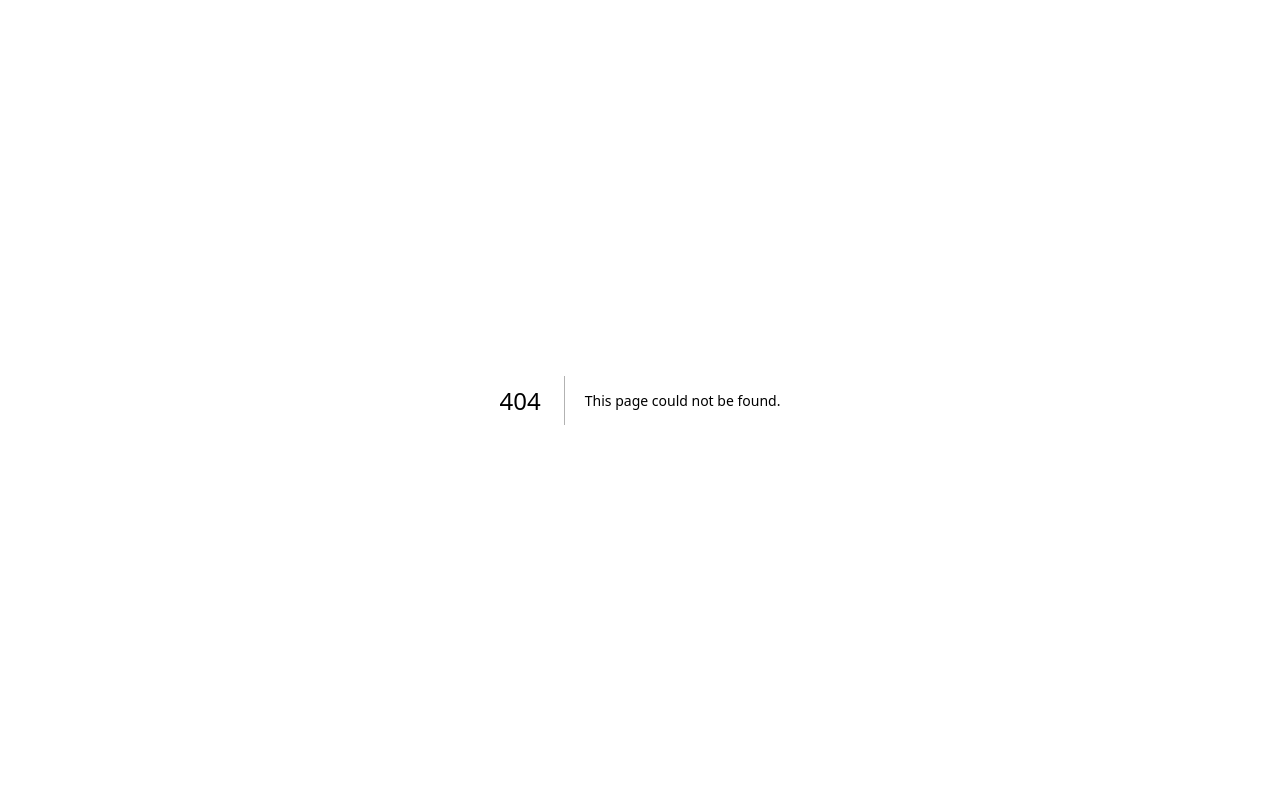
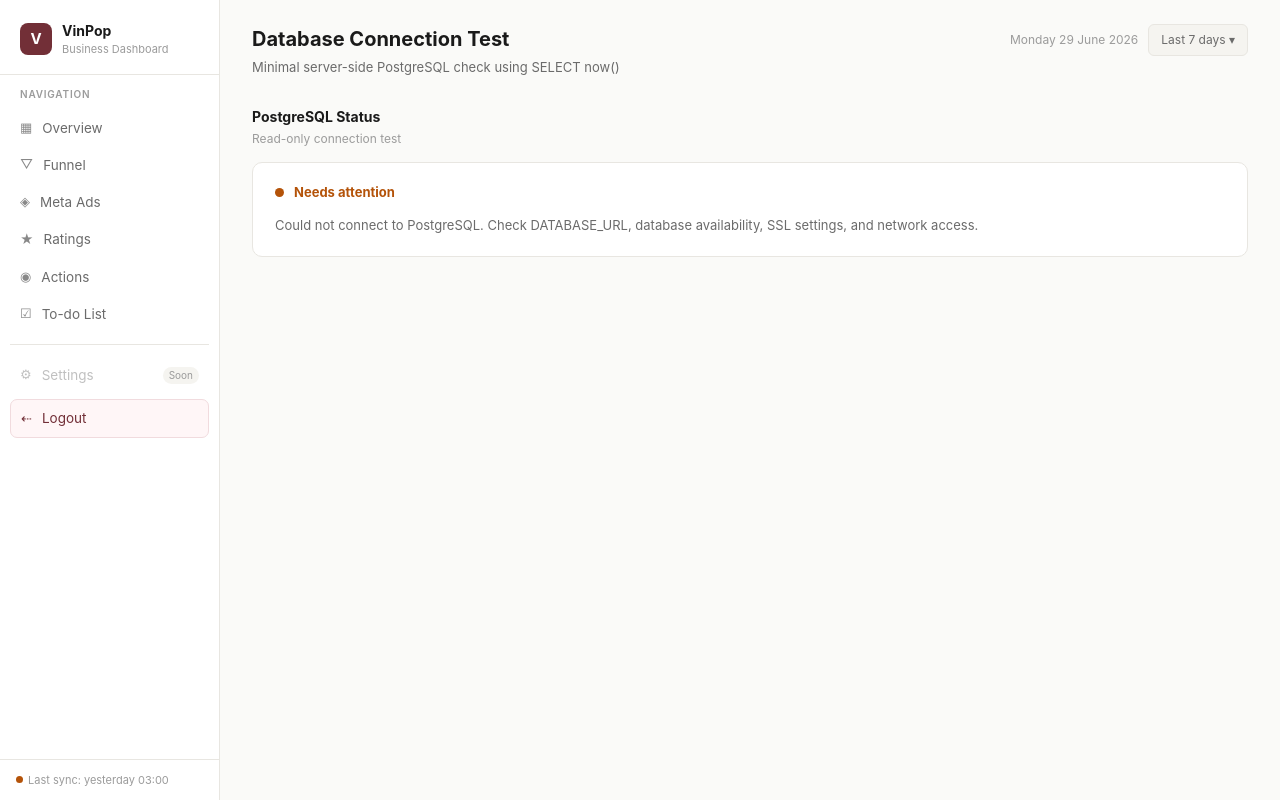
Before and after one commit to VinPOPFrance/vinpop-dashboard, a Next.js app: page /db-test in a window 1280 px wide. Before the commit this address had no page. Built offline with nearby package versions, Linux system fonts and the light colour scheme; no server answers; the database is empty.

Commit message:
Add PostgreSQL connection test and update dependencies

```diff
--- /dev/null
+++ b/app/db-test/page.tsx
@@ -0,0 +1,76 @@
+import { connection } from 'next/server';
+import { DashboardLayout } from '@/components/DashboardLayout';
+import { Card, PageSection, SectionTitle } from '@/components/Layout';
+import { TopBar } from '@/components/TopBar';
+import { getDatabaseNow } from '@/lib/db';
+
+export const runtime = 'nodejs';
+
+export default async function DatabaseTestPage() {
+  await connection();
+  const result = await getDatabaseNow();
+
+  const statusColor = result.ok ? '#2D6A4F' : '#B45309';
+  const statusLabel = result.ok ? 'Connected' : 'Needs attention';
+  const message = result.ok
+    ? 'PostgreSQL responded to SELECT now() from the server.'
+    : result.reason === 'missing-url'
+      ? 'DATABASE_URL is not configured on the server. Add it to .env.local locally and to Vercel environment variables in production.'
+      : 'Could not connect to PostgreSQL. Check DATABASE_URL, database availability, SSL settings, and network access.';
+
+  return (
+    <DashboardLayout>
+      <TopBar
+        title="Database Connection Test"
+        subtitle="Minimal server-side PostgreSQL check using SELECT now()"
+      />
+
+      <PageSection>
+        <SectionTitle sub="Read-only connection test">PostgreSQL Status</SectionTitle>
+        <Card>
+          <div style={{ display: 'flex', flexDirection: 'column', gap: 14 }}>
+            <div style={{ display: 'flex', alignItems: 'center', gap: 10 }}>
+              <span
+                style={{
+                  width: 9,
+                  height: 9,
+                  borderRadius: '50%',
+                  background: statusColor,
+                  display: 'inline-block',
+                }}
+              />
+              <span style={{ color: statusColor, fontSize: 13, fontWeight: 700 }}>
+                {statusLabel}
+              </span>
+            </div>
+
+            <p style={{ margin: 0, color: '#6B6B6B', fontSize: 13, lineHeight: 1.5 }}>
+              {message}
+            </p>
+
+            {result.ok ? (
+              <div>
+                <div style={{ color: '#9B9B9B', fontSize: 11, marginBottom: 5 }}>
+                  Database time
+                </div>
+                <code
+                  style={{
+                    display: 'inline-block',
+                    background: '#F5F4F0',
+                    border: '1px solid #E8E6E1',
+                    borderRadius: 6,
+                    color: '#1A1A1A',
+                    fontSize: 13,
+                    padding: '7px 9px',
+                  }}
+                >
+                  {result.now}
+                </code>
+              </div>
+            ) : null}
+          </div>
+        </Card>
+      </PageSection>
+    </DashboardLayout>
+  );
+}
--- a/package.json
+++ b/package.json
@@ -12,6 +12,7 @@
     "clsx": "^2.1.1",
     "lucide-react": "^1.22.0",
     "next": "16.2.9",
+    "pg": "^8.22.0",
     "react": "19.2.4",
     "react-dom": "19.2.4",
     "recharts": "^3.9.0"
@@ -19,6 +20,7 @@
   "devDependencies": {
     "@tailwindcss/postcss": "^4",
     "@types/node": "^20",
+    "@types/pg": "^8.20.0",
     "@types/react": "^19",
     "@types/react-dom": "^19",
     "eslint": "^9",
--- /dev/null
+++ b/src/lib/db.ts
@@ -0,0 +1,50 @@
+import 'server-only';
+
+import { Pool } from 'pg';
+
+type DatabaseNowRow = {
+  now: Date | string;
+};
+
+export type DatabaseNowResult =
+  | { ok: true; now: string }
+  | { ok: false; reason: 'missing-url' | 'connection-failed' };
+
+declare global {
+  var vinpopDashboardPgPool: Pool | undefined;
+}
+
+function getPool(databaseUrl: string): Pool {
+  if (!globalThis.vinpopDashboardPgPool) {
+    globalThis.vinpopDashboardPgPool = new Pool({
+      connectionString: databaseUrl,
+      max: 1,
+    });
+  }
+
+  return globalThis.vinpopDashboardPgPool;
+}
+
+export async function getDatabaseNow(): Promise<DatabaseNowResult> {
+  const databaseUrl = process.env.DATABASE_URL;
+
+  if (!databaseUrl) {
+    return { ok: false, reason: 'missing-url' };
+  }
+
+  try {
+    const result = await getPool(databaseUrl).query<DatabaseNowRow>('SELECT now() AS now');
+    const now = result.rows[0]?.now;
+
+    return {
+      ok: true,
+      now: now instanceof Date ? now.toISOString() : new Date(now).toISOString(),
+    };
+  } catch (error) {
+    const errorCode =
+      typeof error === 'object' && error !== null && 'code' in error ? error.code : undefined;
+
+    console.error('Database connection test failed', { code: errorCode });
+    return { ok: false, reason: 'connection-failed' };
+  }
+}
```
Also changed, not shown: 1 other file (tests, documents, lock files or other folders).
